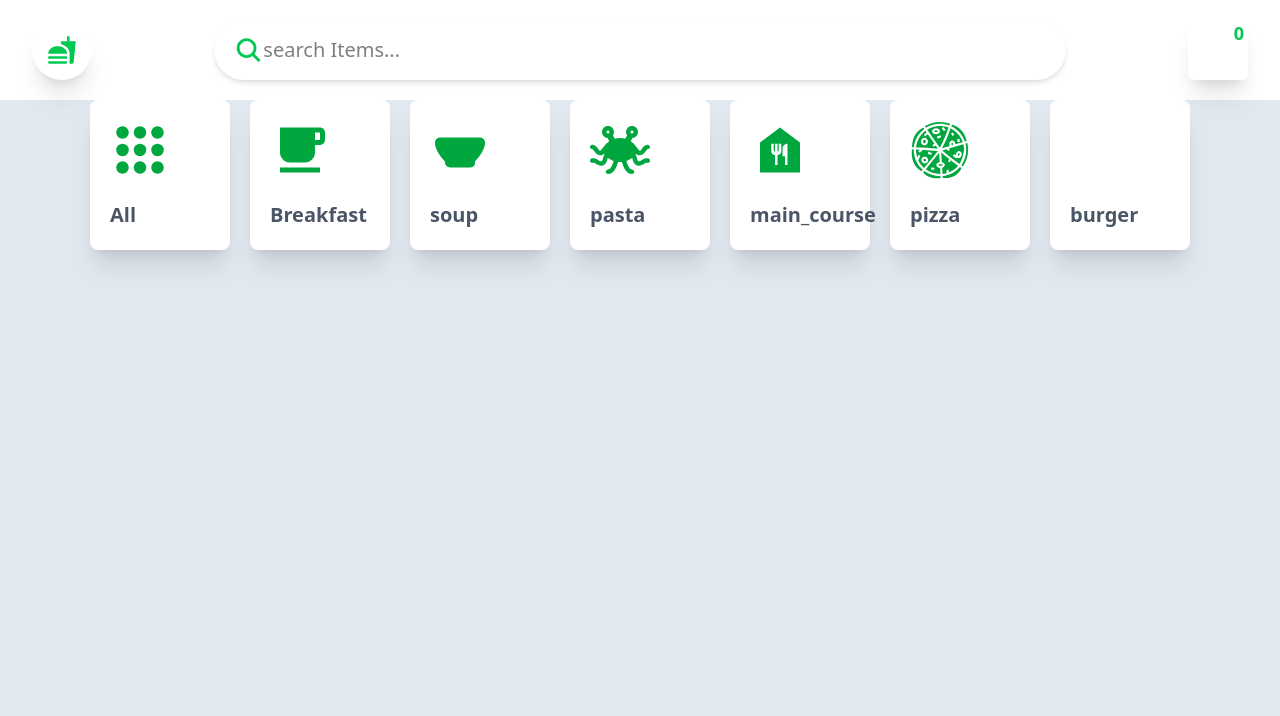
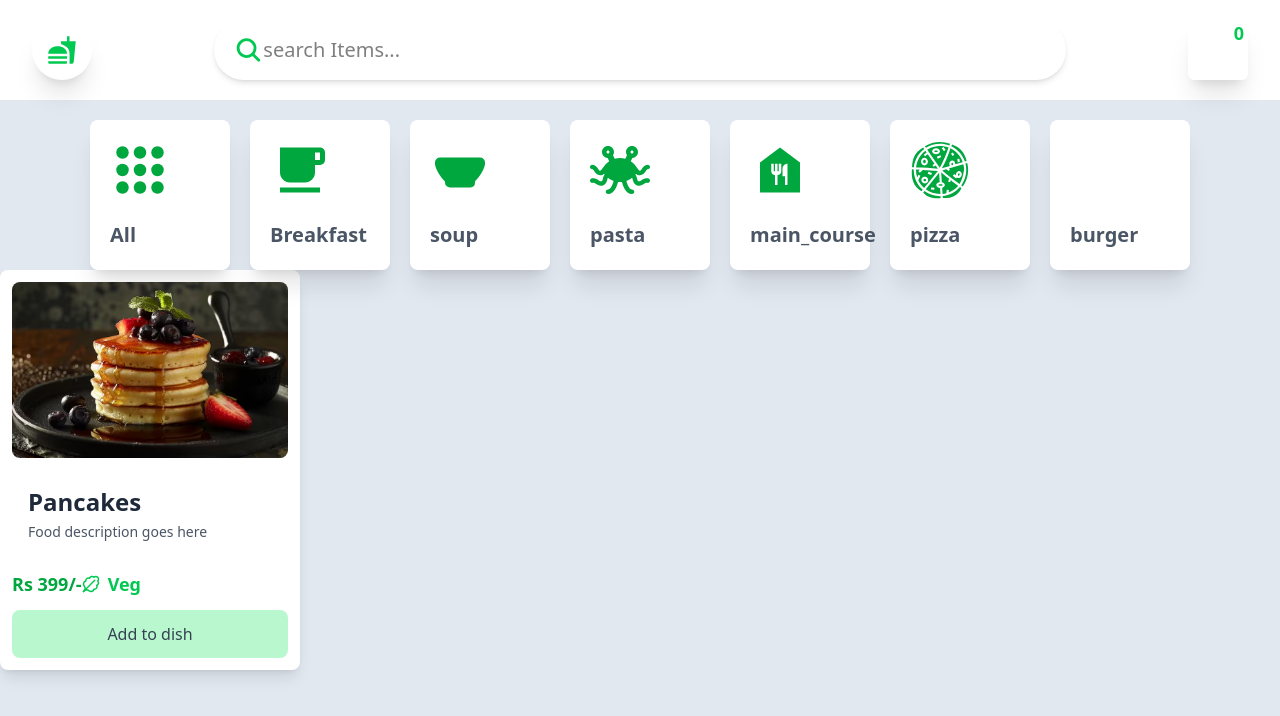
Before and after one commit to PrakashSingh65/Food-Delivery-Website, a React (Vite) app: page / in a window 1280 px wide. Shown: the top 716 px of the page. Built offline with nearby package versions, Linux system fonts and the light colour scheme; some icons are missing.

Commit message:
Update Card component layout and styling; fix Home component rendering

```diff
--- a/src/Components/Card.jsx
+++ b/src/Components/Card.jsx
@@ -1,20 +1,24 @@
 import React from 'react'
 import image1 from "../assets/image1.avif"
+import { LuLeafyGreen } from "react-icons/lu";
 
 const Card = () => {
   return (
-    <div className='bg-white rounded-lg shadow-md overflow-hidden hover:shadow-lg transition-shadow'>
-        <div className='w-full h-[200px] overflow-hidden'>
+    <div className='w-[300px] h-[400px] bg-white p-3 rounded-lg
+    flex flex-col gap-3 shadow-lg'>
+        <div className='w-[100%] h-[60%] overflow-hidden rounded-lg'>
           <img src={image1} alt="Food item" className='w-full h-full object-cover' />
         </div>
         <div className='p-4'>
-          <h3 className='text-lg font-semibold text-gray-800'>Food Name</h3>
+          <h3 className='text-2xl font-semibold text-gray-800'>Pancakes</h3>
           <p className='text-sm text-gray-600 mt-1'>Food description goes here</p>
         </div>
-        <div className='p-4 flex justify-between items-center border-t'>
-          <span className='text-lg font-bold text-green-600'>$10.99</span>
-          <button className='bg-green-600 text-white px-4 py-2 rounded-md hover:bg-green-700'>Add Cart</button>
+        <div className='w-full flex justify-beteen items-center'>
+          <span className='text-lg font-bold text-green-600'>Rs 399/-</span>
+          <div className='flex justify-center items-center gap-2 text-green-500 text-lg font-semibold'><LuLeafyGreen /><span>Veg</span></div>
         </div>
+        <button className='w-full p-3 rounded-lg bg-green-200 text-gray-700
+        hover:bg-green-400 transition-all'>Add to dish</button>
     </div>
   )
 }
--- a/src/Pages/Home.jsx
+++ b/src/Pages/Home.jsx
@@ -5,7 +5,7 @@ import Card from '../Components/Card'
 
 const Home = () => {
   return (
-    <div className='bg-slate-200 w-full h-screen'>
+    <div className='bg-slate-200 w-full h-screen py-5'>
 
       <div className='flex flex-warp justify-center items-center gap-5 w-[100%]'>
         {Categories.map((item)=>{
@@ -19,7 +19,7 @@ const Home = () => {
           </div>
         })}
       </div>
-      <card/>
+      <Card/>
     </div>
   )
 }
```
